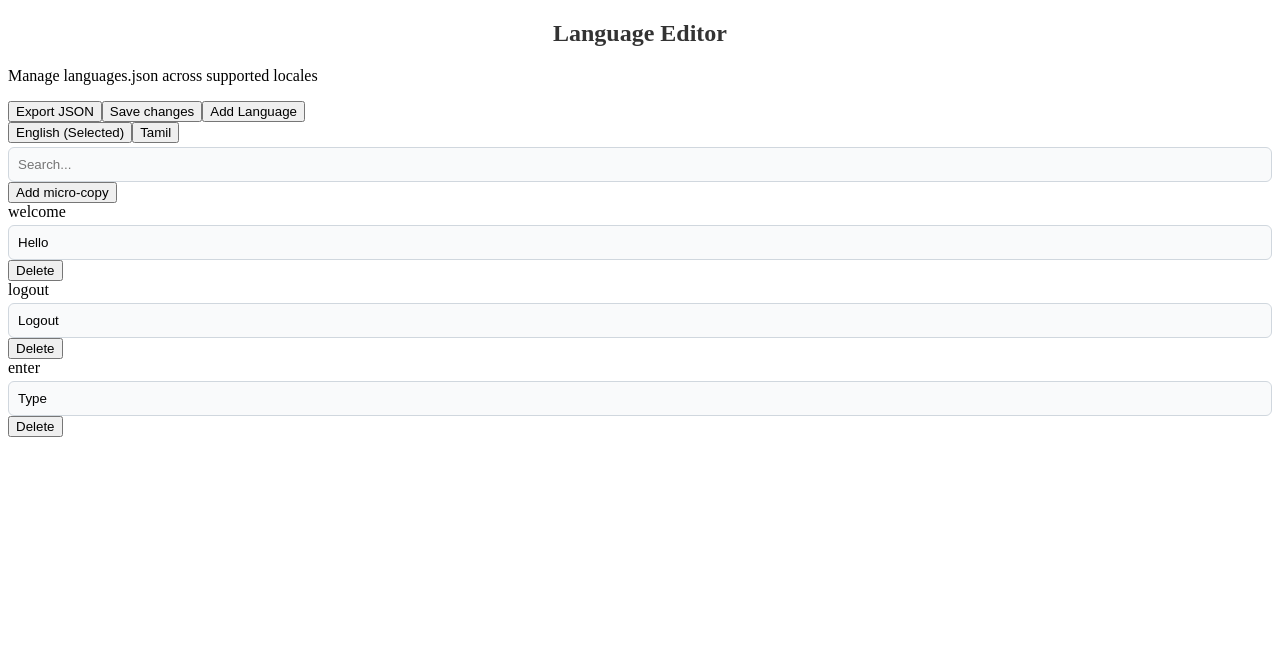
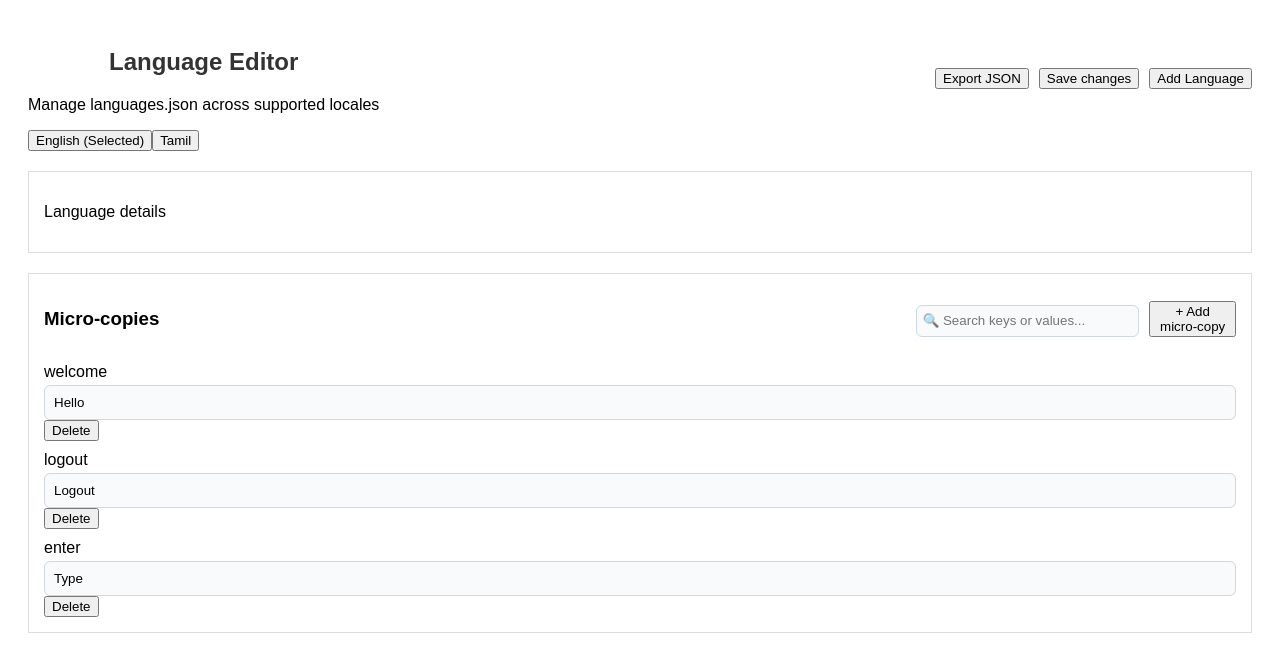
Before and after one commit to Karthiksherlock/sample_react1, a React (Vite) app: page /language in a window 1280 px wide. Shown: the top 672 px of the page. Built offline with nearby package versions, Linux system fonts and the light colour scheme.

Commit message:
basic layout structure for LanguagePage

```diff
--- /dev/null
+++ b/src/LanguagePage.css
@@ -0,0 +1,52 @@
+.page {
+  padding: 20px;
+  font-family: Arial, sans-serif;
+}
+
+.main {
+  margin-top: 20px;
+}
+
+.languagebox {
+  border: 1px solid #ddd;
+  padding: 15px;
+  margin-bottom: 20px;
+}
+
+.microcopybox {
+  border: 1px solid #ddd;
+  padding: 15px;
+}
+
+.microcopyheader {
+  display: flex;
+  justify-content: space-between;
+  align-items: center;
+}
+
+.microcopyactions {
+  display: flex;
+  gap: 10px;
+}
+
+.microcopyactions input {
+  padding: 6px;
+}
+
+.list {
+  margin-top: 15px;
+  display: flex;
+  flex-direction: column;
+  gap: 10px;
+}
+
+.header {
+  display: flex;
+  justify-content: space-between;
+  align-items: center;
+}
+
+.headeractions {
+  display: flex;
+  gap: 10px;
+}
--- a/src/components/language/Header.tsx
+++ b/src/components/language/Header.tsx
@@ -1,19 +1,22 @@
 type Props = {
   onAddLanguage: () => void;
-  onAddMicroCopy: () => void;
   onSave: () => void;
   onExport: () => void;
 };
 
-function Header({ onAddLanguage, onAddMicroCopy, onSave, onExport }: Props) {
+function Header({ onAddLanguage, onSave, onExport }: Props) {
   return (
+    <div className="header">
       <div>
         <h2>Language Editor</h2>
         <p>Manage languages.json across supported locales</p>
+      </div>
 
+      <div className="headeractions">
         <button onClick={onExport}>Export JSON</button>
         <button onClick={onSave}>Save changes</button>
         <button onClick={onAddLanguage}>Add Language</button>
+      </div>
     </div>
   );
 }
--- a/src/pages/LanguagePage.tsx
+++ b/src/pages/LanguagePage.tsx
@@ -4,7 +4,7 @@ import Tabs from "../components/language/Tabs";
 import MicroCopyItem from "../components/language/MicroCopyItem";
 import AddLanguageModal from "../components/language/AddLanguageModal";
 import AddMicroCopyModal from "../components/language/AddMicroCopyModal";
-
+import "../LanguagePage.css";
 function LanguagePage() {
   const [languages, setLanguages] = useState<string[]>([]);
   const [selectedLanguage, setSelectedLanguage] = useState("");
@@ -55,8 +55,8 @@ function LanguagePage() {
                 [selectedLanguage]: value,
               },
             }
-          : item
-      )
+          : item,
+      ),
     );
   };
 
@@ -90,7 +90,7 @@ function LanguagePage() {
           ...item.values,
           [newLang]: "",
         },
-      }))
+      })),
     );
   };
 
@@ -171,10 +171,9 @@ function LanguagePage() {
   });
 
   return (
-    <div>
+    <div className="page">
       <Header
         onAddLanguage={() => setShowLanguageModal(true)}
-        onAddMicroCopy={() => setShowKeyModal(true)}
         onSave={handleSave}
         onExport={handleExport}
       />
@@ -185,17 +184,30 @@ function LanguagePage() {
         onSelect={setSelectedLanguage}
       />
 
+      <div className="main">
+        <div className="languagebox">
+          <p>Language details</p>
+        </div>
+
+        <div className="microcopybox">
+          <div className="microcopyheader">
+            <h3>Micro-copies</h3>
+
+            <div className="microcopyactions">
               <input
                 type="text"
-        placeholder="Search..."
+                placeholder="🔍 Search keys or values..."
                 value={search}
                 onChange={(e) => setSearch(e.target.value)}
               />
 
               <button onClick={() => setShowKeyModal(true)}>
-        Add micro-copy
+                + Add micro-copy
               </button>
+            </div>
+          </div>
 
+          <div className="list">
             {filteredKeys.map((item) => (
               <MicroCopyItem
                 key={item.key}
@@ -205,6 +217,9 @@ function LanguagePage() {
                 onDelete={handleDeleteKey}
               />
             ))}
+          </div>
+        </div>
+      </div>
 
       <AddLanguageModal
         open={showLanguageModal}
@@ -220,5 +235,4 @@ function LanguagePage() {
     </div>
   );
 }
-
 export default LanguagePage;
```
Lines whose indentation alone changed are shown as unchanged.
